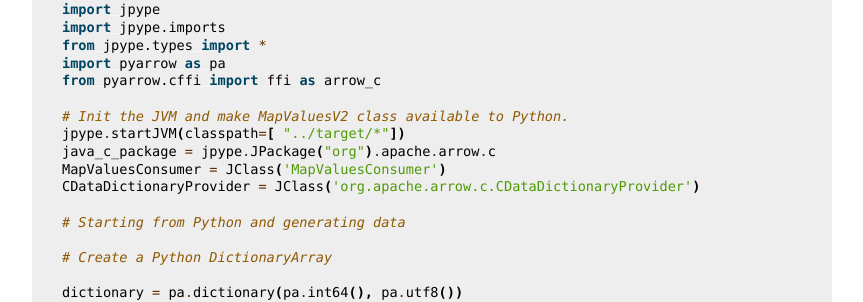
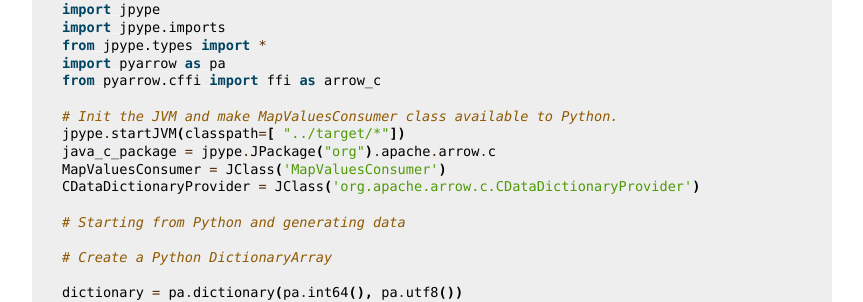
Before and after one commit to apache/arrow-cookbook, a Sphinx documentation site: the page built from java/source/python_java.rst, in a window 1280 px wide and 900 px high, scrolled down 533 px. Shown: the part 152-454 px from the top of the window, without its empty margins (258-1121 px from the left). Built offline with Sphinx 7.4.7, drawn with Linux system fonts in a browser that asks for light colours; pages that are not in the unit, such as notebooks, are missing from menus; comment, search, counter and statistics services are not loaded.

Commit message:
fix: minor wording issue

```diff
--- a/java/source/python_java.rst
+++ b/java/source/python_java.rst
@@ -30,7 +30,7 @@
     import pyarrow as pa
     from pyarrow.cffi import ffi as arrow_c
 
-    # Init the JVM and make MapValuesV2 class available to Python.
+    # Init the JVM and make MapValuesConsumer class available to Python.
     jpype.startJVM(classpath=[ "../target/*"])
     java_c_package = jpype.JPackage("org").apache.arrow.c
     MapValuesConsumer = JClass('MapValuesConsumer')
```
